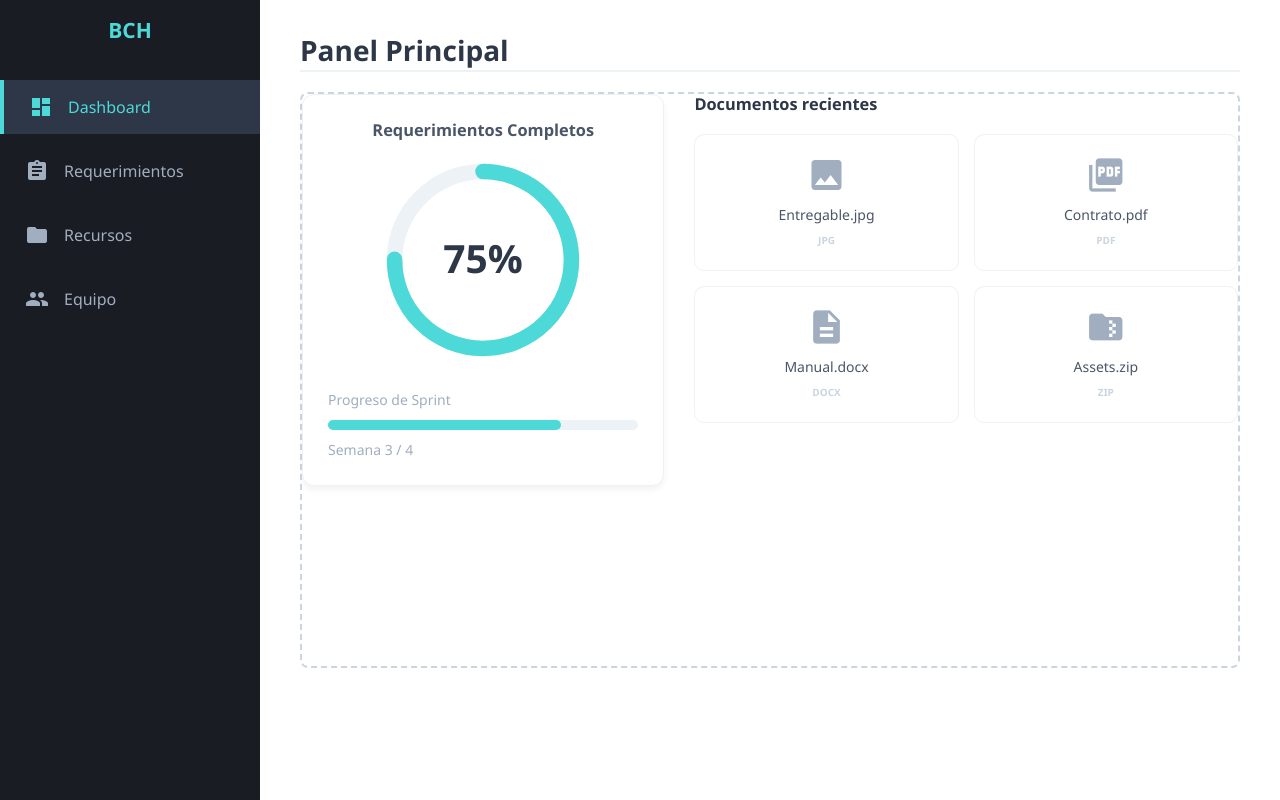
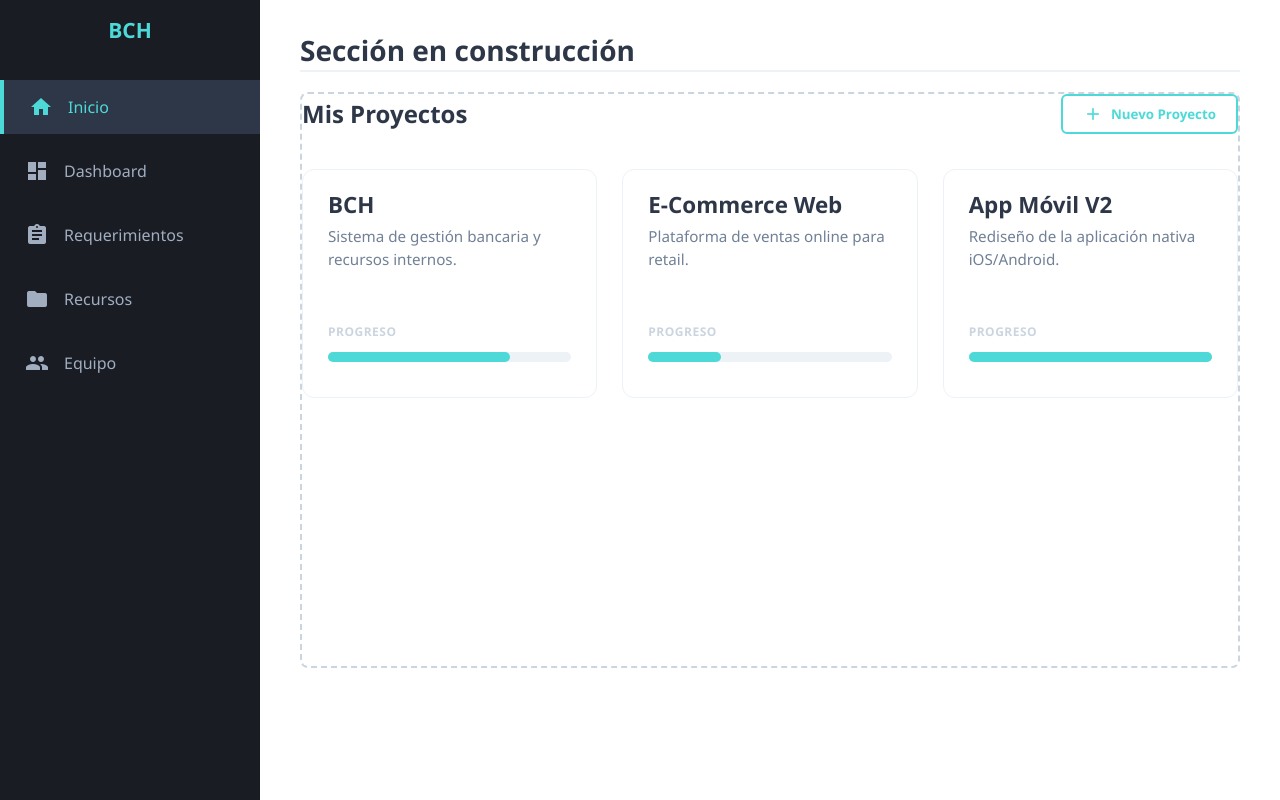
Before and after one commit to Apot3ma/Bacardi-Colection, an Angular app in the folder Bacachito/: page /gestion in a window 1280 px wide. Built offline with nearby package versions, Linux system fonts and the light colour scheme.

Commit message:
Implentación de Home hardcoded

```diff
--- a/Bacachito/src/app/gestion/gestion.component.html
+++ b/Bacachito/src/app/gestion/gestion.component.html
@@ -5,6 +5,14 @@
         </div>
 
         <nav class="menu">
+
+            <button class="menu-item"
+                    [class.active]="currentSection === 'home'"
+                    (click)="setSection('home')">
+                <span class="material-icons">home</span>
+                <p>Inicio</p>
+            </button>
+
             <button class="menu-item"
                     [class.active]="currentSection === 'dashboard'"
                     (click)="setSection('dashboard')">
@@ -43,6 +51,66 @@
         </header>
 
         <section class="canvas-area">
+
+            <div class="projects-view" *ngIf="currentSection === 'home'">
+                <div class="resources-header">
+                    <h2>Mis Proyectos</h2>
+                    <button class="btn-add">
+                        <span class="material-icons">add</span>
+                        Nuevo Proyecto
+                    </button>
+                </div>
+
+                <div class="projects-grid">
+                    <div class="project-card active-project" (click)="setSection('dashboard')">
+                        <div class="card-content">
+                            <h3>BCH</h3>
+                            <p class="project-desc">Sistema de gestión bancaria y recursos internos.</p>
+                        </div>
+
+                        <div class="project-footer">
+                            <div class="sprint-info">
+                                <span>Progreso</span>
+                                <div class="progress-bar-container">
+                                    <div class="progress-bar" style="width: 75%;"></div>
+                                </div>
+                            </div>
+                        </div>
+                    </div>
+
+                    <div class="project-card">
+                        <div class="card-content">
+                            <h3>E-Commerce Web</h3>
+                            <p class="project-desc">Plataforma de ventas online para retail.</p>
+                        </div>
+
+                        <div class="project-footer">
+                            <div class="sprint-info">
+                                <span>Progreso</span>
+                                <div class="progress-bar-container">
+                                    <div class="progress-bar" style="width: 30%;"></div>
+                                </div>
+                            </div>
+                        </div>
+                    </div>
+
+                    <div class="project-card">
+                        <div class="card-content">
+                            <h3>App Móvil V2</h3>
+                            <p class="project-desc">Rediseño de la aplicación nativa iOS/Android.</p>
+                        </div>
+
+                        <div class="project-footer">
+                            <div class="sprint-info">
+                                <span>Progreso</span>
+                                <div class="progress-bar-container">
+                                    <div class="progress-bar" style="width: 100%;"></div>
+                                </div>
+                            </div>
+                        </div>
+                    </div>
+                </div>
+            </div>
 
             <div class="dashboard-grid" *ngIf="currentSection === 'dashboard'">
                 <div class="stats-column">
@@ -213,7 +281,7 @@
                 </div>
             </div>
 
-        <div *ngIf="currentSection !== 'dashboard' && currentSection !== 'recursos' && currentSection !== 'equipo'"
+        <div *ngIf="currentSection !== 'dashboard' && currentSection !== 'recursos' && currentSection !== 'equipo' && currentSection !== 'home'"
                  style="text-align: center; padding-top: 50px;">
                 <span class="material-icons" style="font-size: 48px; color: #cbd5e0;">construction</span>
                 <p style="color: #a0aec0; margin-top: 10px;">Esta sección está en desarrollo.</p>
--- a/Bacachito/src/app/gestion/gestion.component.scss
+++ b/Bacachito/src/app/gestion/gestion.component.scss
@@ -345,3 +345,81 @@ header h1 {
     background-color: #319795;
     color: white;
 }
+
+.projects-view {
+    height: 100%;
+    display: flex;
+    flex-direction: column;
+}
+
+.projects-grid {
+    display: grid;
+    grid-template-columns: repeat(auto-fill, minmax(250px, 1fr));
+    gap: 25px;
+    padding-top: 10px;
+}
+
+.project-card {
+    background: #ffffff;
+    border: 1px solid #edf2f7;
+    border-radius: 12px;
+    padding: 25px;
+    transition: all 0.3s ease;
+    display: flex;
+    flex-direction: column;
+    justify-content: space-between;
+    min-height: 180px;
+    cursor: pointer;
+}
+
+.project-card:hover {
+    transform: translateY(-5px);
+    box-shadow: 0 10px 15px -3px rgba(0, 0, 0, 0.05);
+    border-color: #4ed9d9;
+}
+
+.project-card h3 {
+    font-size: 1.4rem;
+    color: #2d3748;
+    margin-bottom: 10px;
+    font-weight: 600;
+}
+
+.project-desc {
+    color: #718096;
+    font-size: 0.95rem;
+    line-height: 1.5;
+    margin-bottom: 20px;
+}
+
+.project-footer {
+    margin-top: auto;
+}
+
+.project-footer .sprint-info {
+    width: 100%;
+}
+
+.project-footer .sprint-info span {
+    font-size: 0.75rem;
+    color: #cbd5e0;
+    text-transform: uppercase;
+    letter-spacing: 0.5px;
+    font-weight: bold;
+}
+
+.new-project-card .material-icons {
+    font-size: 40px;
+    margin-bottom: 10px;
+    color: #cbd5e0;
+    transition: color 0.3s ease;
+}
+
+.new-project-card:hover {
+    border-color: #4ed9d9;
+    color: #4ed9d9;
+}
+
+.new-project-card:hover .material-icons {
+    color: #4ed9d9;
+}
--- a/Bacachito/src/app/gestion/gestion.component.ts
+++ b/Bacachito/src/app/gestion/gestion.component.ts
@@ -9,7 +9,7 @@ import { CommonModule } from '@angular/common';
   styleUrl: './gestion.component.scss'
 })
 export class GestionComponent {
-  currentSection: string = 'dashboard';
+  currentSection: string = 'home';
 
   setSection(section: string) {
     this.currentSection = section;
```
